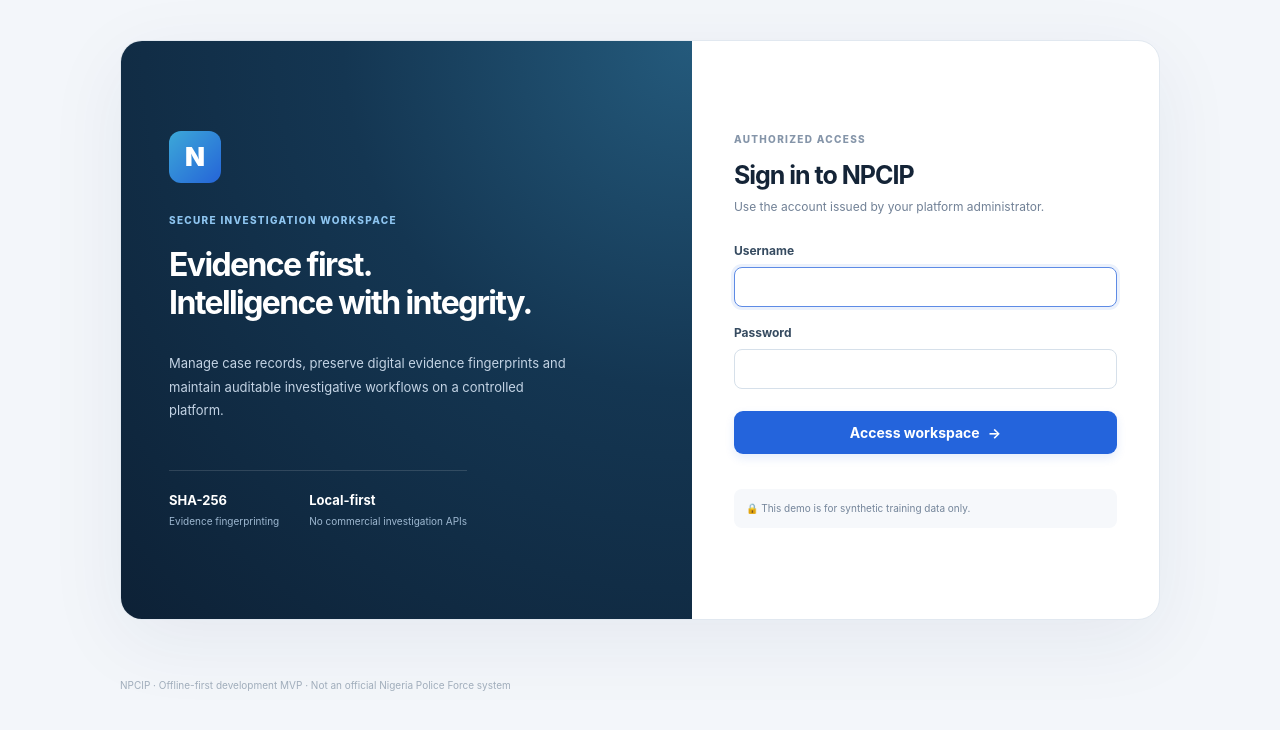
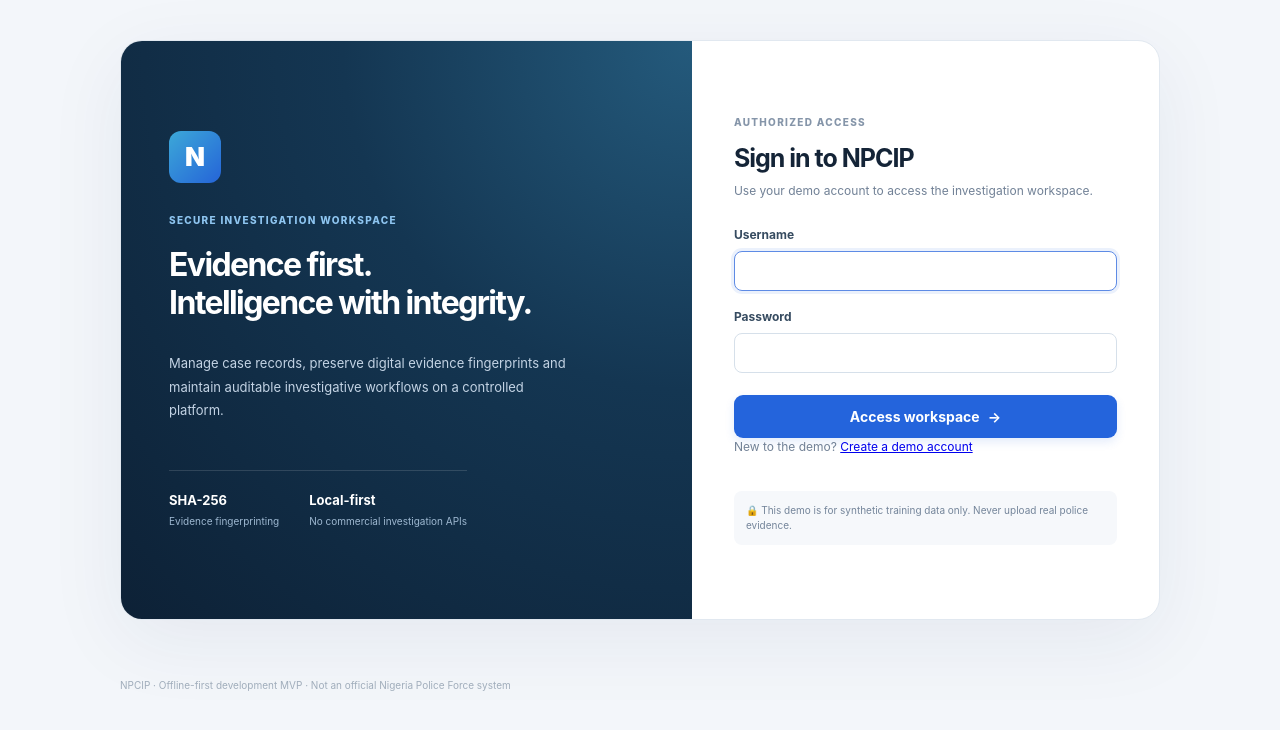
Before and after one commit to profomenifewilliams-creator/papyronixPDF, a Django app: page /login/ in a window 1280 px wide. Shown: the top 730 px of the page. Run offline with Django 5.2, Linux system fonts and the light colour scheme.

Commit message:
Add demo signup link to the login page

```diff
--- a/npcip_app/templates/login.html
+++ b/npcip_app/templates/login.html
@@ -1,5 +1,5 @@
 {% extends "base.html" %}
 {% block title %}Sign in | NPCIP{% endblock %}
 {% block content %}
-<div class="login-wrap"><div class="login-art"><div class="brand-mark large">N</div><span class="eyebrow">SECURE INVESTIGATION WORKSPACE</span><h1>Evidence first.<br>Intelligence with integrity.</h1><p>Manage case records, preserve digital evidence fingerprints and maintain auditable investigative workflows on a controlled platform.</p><div class="login-stats"><div><strong>SHA-256</strong><small>Evidence fingerprinting</small></div><div><strong>Local-first</strong><small>No commercial investigation APIs</small></div></div></div><div class="login-panel"><span class="eyebrow">AUTHORIZED ACCESS</span><h2>Sign in to NPCIP</h2><p class="muted">Use the account issued by your platform administrator.</p><form method="post" class="form-stack">{% csrf_token %}{% if form.errors %}<div class="message error">Username or password is incorrect.</div>{% endif %}<label>Username{{ form.username }}</label><label>Password{{ form.password }}</label><button class="btn primary full" type="submit">Access workspace <span>→</span></button><input type="hidden" name="next" value="{{ next }}"></form><div class="security-hint">🔒 This demo is for synthetic training data only.</div></div></div>
+<div class="login-wrap"><div class="login-art"><div class="brand-mark large">N</div><span class="eyebrow">SECURE INVESTIGATION WORKSPACE</span><h1>Evidence first.<br>Intelligence with integrity.</h1><p>Manage case records, preserve digital evidence fingerprints and maintain auditable investigative workflows on a controlled platform.</p><div class="login-stats"><div><strong>SHA-256</strong><small>Evidence fingerprinting</small></div><div><strong>Local-first</strong><small>No commercial investigation APIs</small></div></div></div><div class="login-panel"><span class="eyebrow">AUTHORIZED ACCESS</span><h2>Sign in to NPCIP</h2><p class="muted">Use your demo account to access the investigation workspace.</p><form method="post" class="form-stack">{% csrf_token %}{% if form.errors %}<div class="message error">Username or password is incorrect.</div>{% endif %}<label>Username{{ form.username }}</label><label>Password{{ form.password }}</label><button class="btn primary full" type="submit">Access workspace <span>→</span></button><input type="hidden" name="next" value="{{ next }}"></form><p class="muted signup-link">New to the demo? <a href="{% url 'register' %}">Create a demo account</a></p><div class="security-hint">🔒 This demo is for synthetic training data only. Never upload real police evidence.</div></div></div>
 {% endblock %}
```
